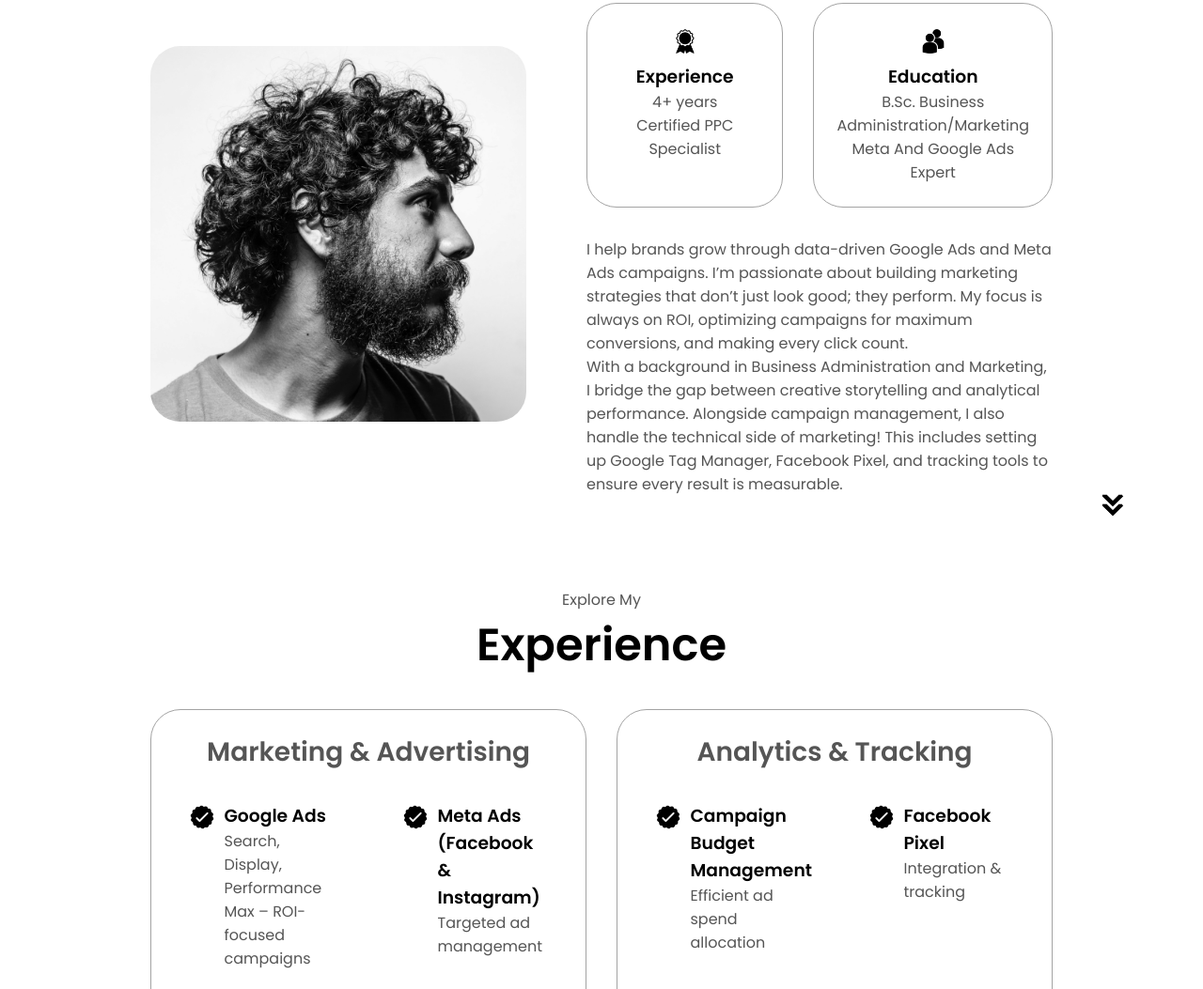
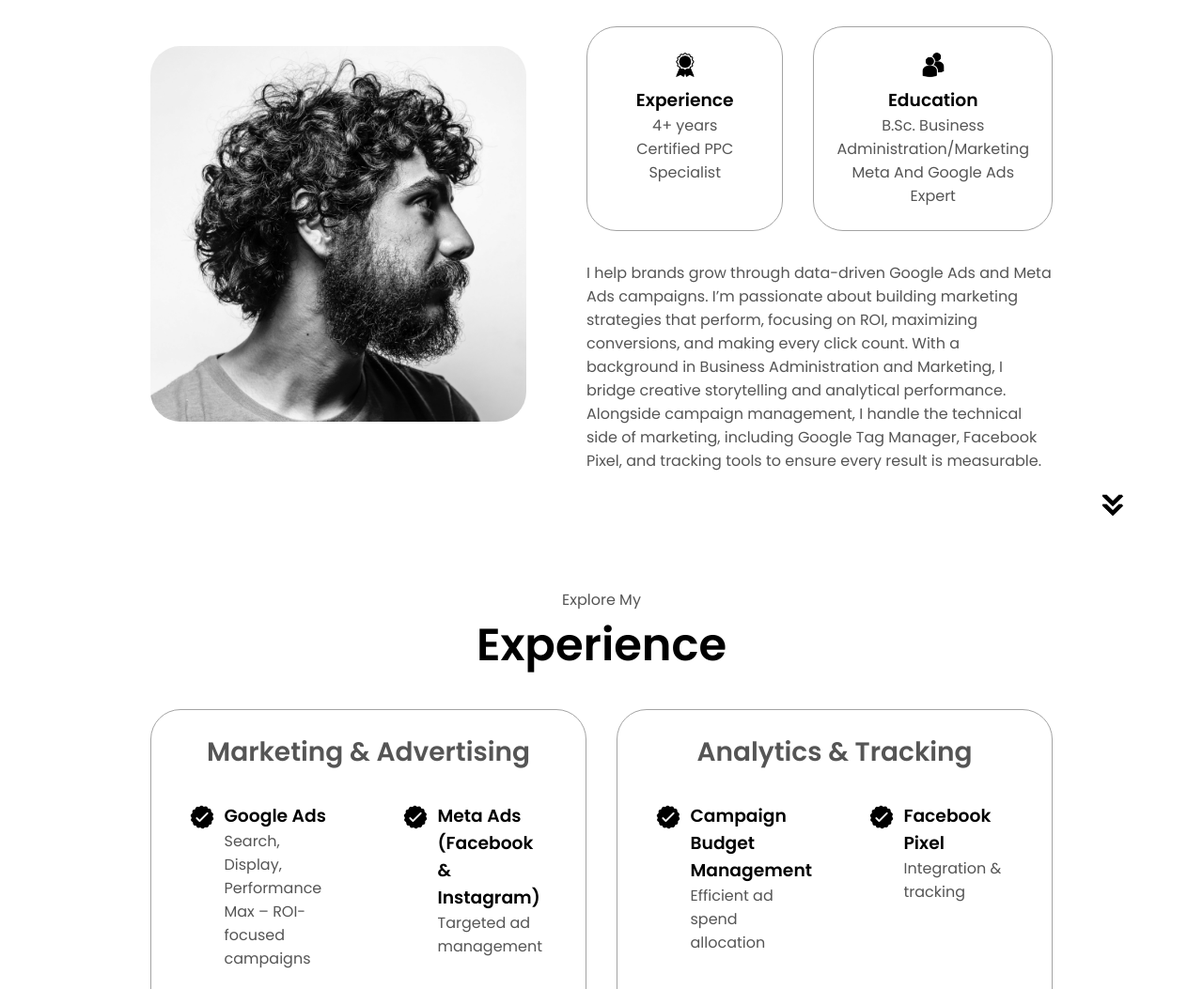
Before and after one commit to Waleed-marketing/waleediqbalbutt.github.io, a plain HTML site: page index.html in a window 1280 px wide. Shown: the part 1070-2123 px from the top of the page at 94% size. Drawn offline with Linux system fonts and the light colour scheme.

Commit message:
Update index.html

```diff
--- a/index.html
+++ b/index.html
@@ -111,10 +111,7 @@
           </div>
           <div class="text-container">
             <p>
-              I help brands grow through data-driven Google Ads and Meta Ads campaigns. I’m passionate about building marketing strategies that don’t just look good; they perform. My focus is always on ROI, optimizing campaigns for maximum conversions, and making every click count.
-            <p/>
-            <p>
-              With a background in Business Administration and Marketing, I bridge the gap between creative storytelling and analytical performance. Alongside campaign management, I also handle the technical side of marketing! This includes setting up Google Tag Manager, Facebook Pixel, and tracking tools to ensure every result is measurable.
+              I help brands grow through data-driven Google Ads and Meta Ads campaigns. I’m passionate about building marketing strategies that perform, focusing on ROI, maximizing conversions, and making every click count. With a background in Business Administration and Marketing, I bridge creative storytelling and analytical performance. Alongside campaign management, I handle the technical side of marketing, including Google Tag Manager, Facebook Pixel, and tracking tools to ensure every result is measurable.
             </p>
           </div>
         </div>
```
